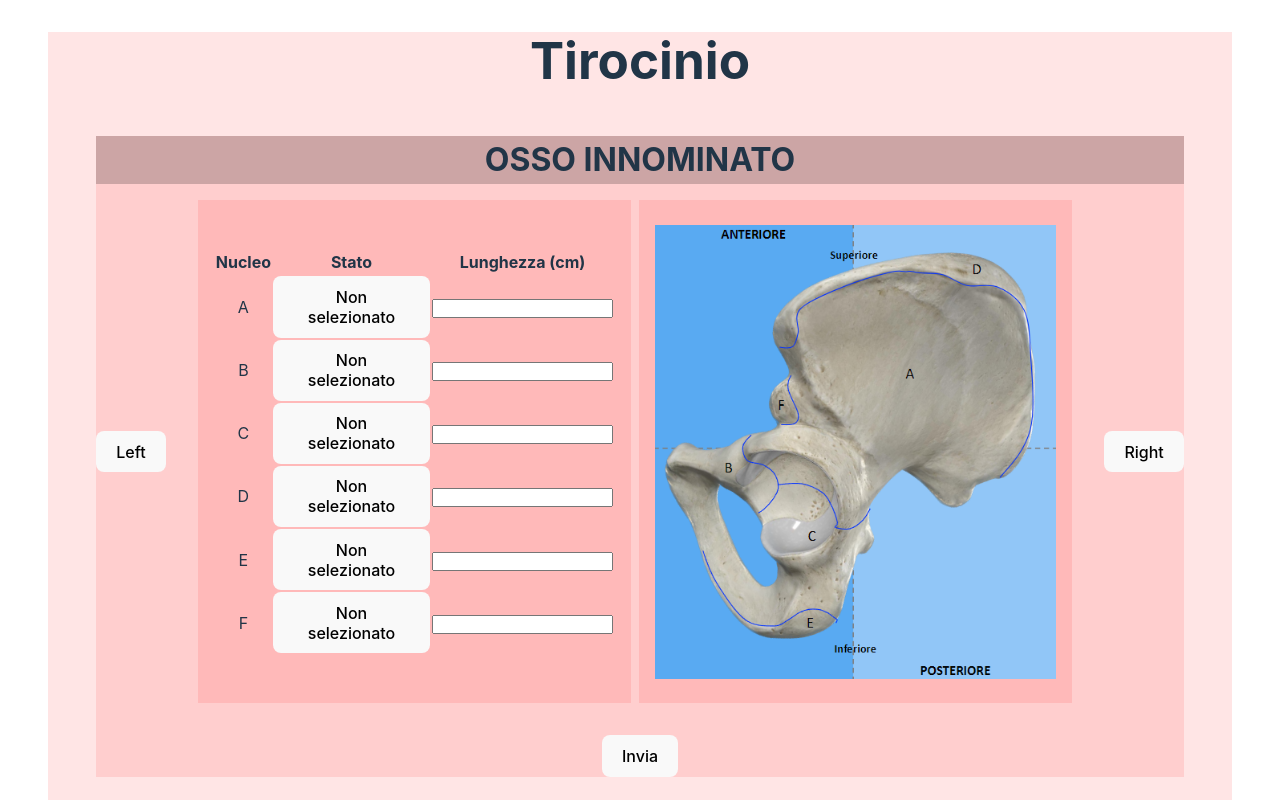
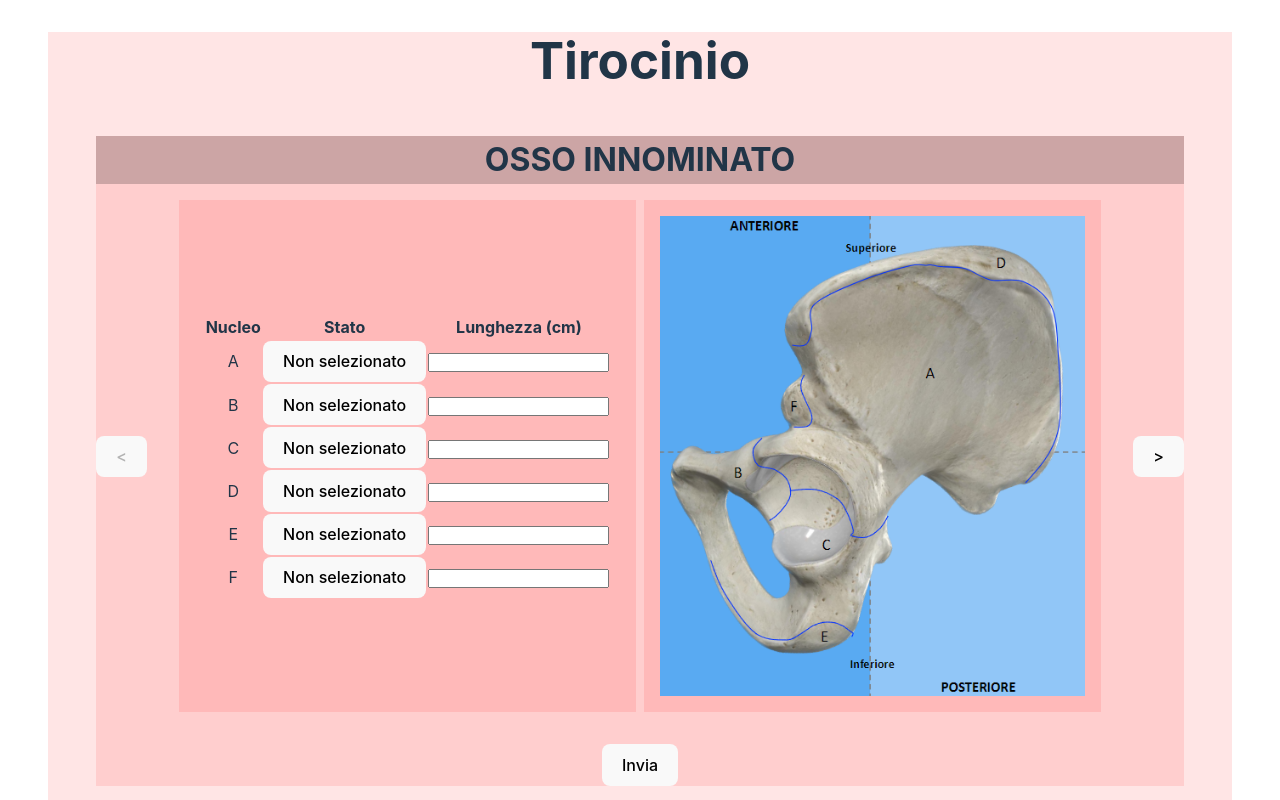
Before and after one commit to nixpare/tirocinio, a React (Vite) app: page / in a window 1280 px wide. Shown: the top 800 px of the page. Built offline with nearby package versions, Linux system fonts and the light colour scheme.

Commit message:
Aggiunto supporto per avere più immagini in una sezione

```diff
--- /dev/null
+++ b/src/css/Carousel.css
@@ -0,0 +1,6 @@
+.carousel {
+	display: flex;
+	align-items: center;
+	justify-content: space-between;
+	gap: 2em;
+}
--- a/src/css/index.css
+++ b/src/css/index.css
@@ -84,10 +84,3 @@ button:focus-visible {
   justify-content: center;
   background: rgba(255, 0, 0, .1);
 }
-
-.carousel {
-  display: flex;
-  align-items: center;
-  justify-content: space-between;
-  gap: 2em;
-}
--- a/src/js/App.tsx
+++ b/src/js/App.tsx
@@ -67,7 +67,7 @@ const bone: BoneType = {
     // Page 3
     {
       title: "Caratteri metrici",
-      image: '/images/slide-image-3.png',
+      image: ['/images/slide-image-3.png', '/images/slide-image-4.png'],
       sections: [
         {
           table: {
--- a/src/js/Bone.tsx
+++ b/src/js/Bone.tsx
@@ -1,8 +1,9 @@
-import { ChangeEvent, FormEvent, MouseEvent, useState } from 'react'
+import { ChangeEvent, FormEvent, useState } from 'react'
 import { produce } from 'immer'
 import { Bone as BoneType, BoneProperty, InputMode, BonePropertyPage, BonePropertyTemplate, BonePropertyPageSection } from './models/Bone'
 
 import { Dropdown } from './Dropdown'
+import { Carousel } from './Carousel'
 
 import '../css/Bone.css'
 
@@ -26,32 +27,11 @@ export function Bone({ bone, editMode }: { bone: BoneType, editMode?: boolean })
 		console.log(state)
 	}
 
-	const pages = state.pages.length
-	const [visiblePage, setVisiblePage] = useState(0)
-
-	function slideLeft(ev: MouseEvent<HTMLButtonElement, PointerEvent>) {
-		ev.preventDefault();
-
-		if (visiblePage > 0) {
-			setVisiblePage(visiblePage - 1)
-		}
-	}
-
-	function slideRight(ev: MouseEvent<HTMLButtonElement, PointerEvent>) {
-		ev.preventDefault();
-
-		if (visiblePage < pages-1) {
-			setVisiblePage(visiblePage + 1)
-		}
-	}
-
 	return (
 		<div className="container">
 			<h4 className="bone-name">{state.name}</h4>
 			<form className="bone-form" onSubmit={handleSubmit}>
-				<div className="carousel">
-					<button onClick={slideLeft}>Left</button>
-					<div>
+				<Carousel>
 					{state.pages.map((page, pageIdx) => {
 						function updatePage(fn: (page: BonePropertyPage) => BonePropertyPage) {
 							updateState(state => {
@@ -60,20 +40,32 @@ export function Bone({ bone, editMode }: { bone: BoneType, editMode?: boolean })
 							})
 						}
 
-							return <PropertyPage key={page.title} page={page} visible={visiblePage === pageIdx} update={updatePage} />;
+						return <PropertyPage key={page.title} page={page} update={updatePage} />;
 					})}
-					</div>
-					<button onClick={slideRight}>Right</button>
-				</div>
+				</Carousel>
 				<button type="submit">Invia</button>
 			</form>
 		</div>
 	);
 }
 
-function PropertyPage({ page, visible, update }: { page: BonePropertyPage, visible: boolean, update: (fn: (page: BonePropertyPage) => BonePropertyPage) => void }) {
+function PropertyPage({ page, update }: { page: BonePropertyPage, update: (fn: (page: BonePropertyPage) => BonePropertyPage) => void }) {
+	function PageImage() {
+		if (!Array.isArray(page.image)) {
+			return <img className="bone-page-image" src={page.image} alt={page.title} />
+		}
+
 		return (
-		<div className="split" style={visible ? {} : { display: 'none' }}>
+			<Carousel>
+				{page.image.map((image, imageIdx) => {
+					return <img key={`${page.title}-${imageIdx}`} className="bone-page-image" src={image} alt={page.title} />
+				})}
+			</Carousel>
+		)
+	}
+
+	return (
+		<div className="split">
 			<div>
 				{page.sections.map((section, sectionIdx) => {
 					function updateSection(fn: (section: BonePropertyPageSection) => BonePropertyPageSection): void {
@@ -86,7 +78,9 @@ function PropertyPage({ page, visible, update }: { page: BonePropertyPage, visib
 					return <div className="bone-section" key={`${page.title}-${sectionIdx}`}><PropertyPageSection section={section} update={updateSection} /></div>
 				})}
 			</div>
-			<div><img className="bone-page-image" src={page.image} alt={page.title} /></div>
+			<div>
+				<PageImage />
+			</div>
 		</div>
 	)
 }
@@ -162,7 +156,7 @@ function Property({ template, value, update }: { template: BonePropertyTemplate,
 
 			return <Dropdown
 				options={template.options || []}
-				selectedField={value || 'Non selezionato' }
+				selectedField={value || 'Non selezionato'}
 				setSelectedField={setSelected}
 			/>
 	}
--- /dev/null
+++ b/src/js/Carousel.tsx
@@ -0,0 +1,51 @@
+import React, { ReactNode, MouseEvent, useState } from 'react'
+
+import '../css/Carousel.css'
+
+export function Carousel({ children }: { children: ReactNode }) {
+	const childs = React.Children.toArray(children)
+
+	const pages = childs.length
+	const [visible, setVisible] = useState(0)
+
+	function slideLeft(ev: MouseEvent<HTMLButtonElement, PointerEvent>) {
+		ev.preventDefault();
+
+		if (visible > 0) {
+			setVisible(visible - 1)
+		}
+	}
+
+	function slideRight(ev: MouseEvent<HTMLButtonElement, PointerEvent>) {
+		ev.preventDefault();
+
+		if (visible < pages - 1) {
+			setVisible(visible + 1)
+		}
+	}
+
+	const buttonStyle = pages > 1 ? {} : {
+		display: 'none'
+	}
+
+	return (
+		<div className="carousel">
+			<button style={buttonStyle} onClick={slideLeft} disabled={visible === 0}>&lt;</button>
+			<div>
+				{childs.map((child, childIdx) => {
+					const key = child.key ?? childIdx
+					const style = childIdx === visible ? {} : {
+						display: 'none',
+					}
+
+					return (
+						<div key={key} style={style}>
+							{child}
+						</div>
+					);
+				})}
+			</div>
+			<button style={buttonStyle} onClick={slideRight} disabled={visible === pages-1}>&gt;</button>
+		</div>
+	)
+}
--- a/src/js/models/Bone.tsx
+++ b/src/js/models/Bone.tsx
@@ -5,7 +5,7 @@ export type Bone = {
 
 export type BonePropertyPage = {
 	title: string
-	image: string
+	image: string | string[]
 	sections: BonePropertyPageSection[]
 }
 
```
Also changed, not shown: src/public/images/slide-image-4.png (added). Lines whose indentation alone changed are shown as unchanged.
